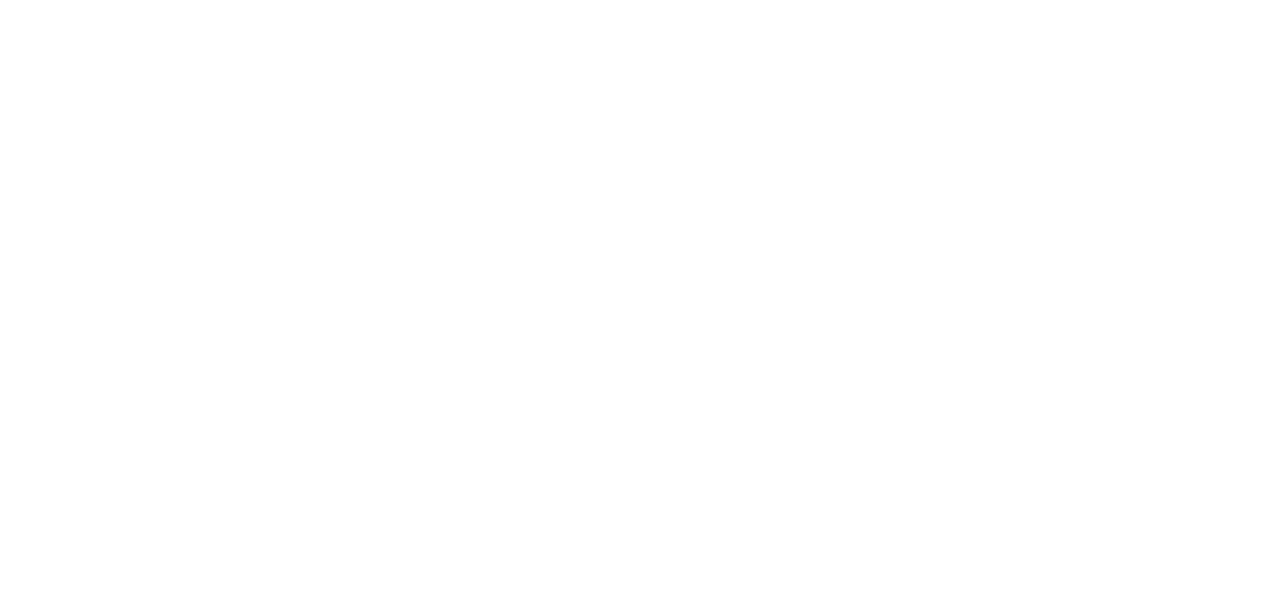
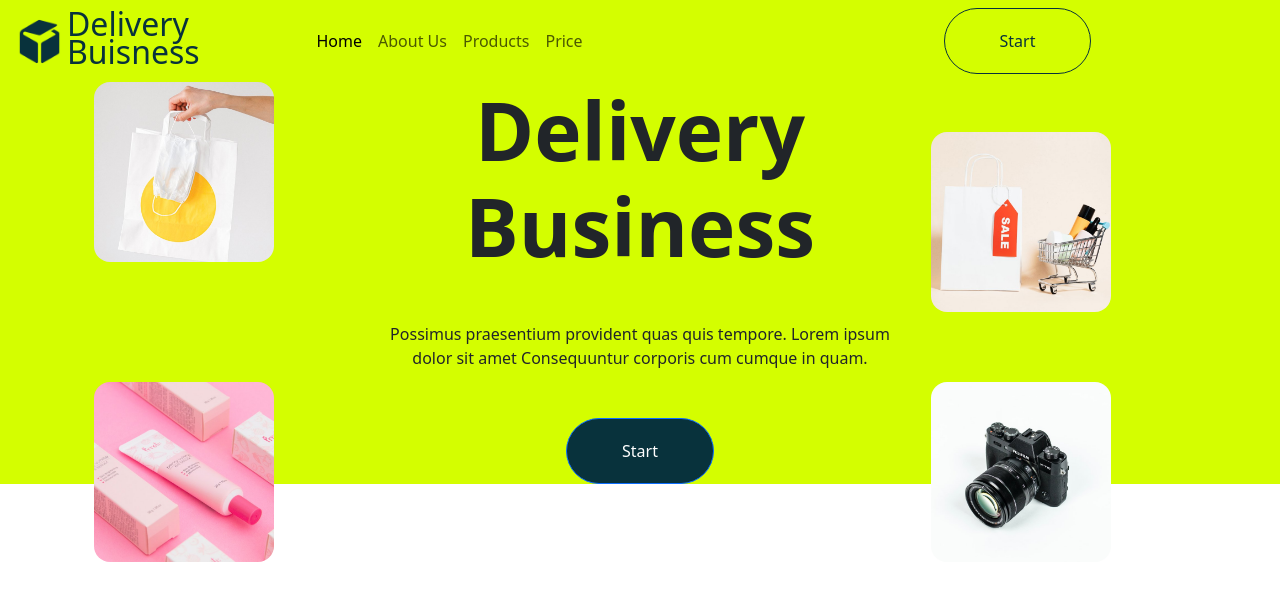
Before and after one commit to Milanoza/deliverybusiness, a website: page index.html in a window 1280 px wide. Drawn offline with nearby package versions, Linux system fonts and the light colour scheme.

Commit message:
files added

```diff
--- a/css/common.css
+++ b/css/common.css
@@ -1,5 +1,21 @@
 *{
     margin:0;
     padding: 0;
+}
+.page-color-1{
+    background-color: #d4fe00;
+}
+.text-color{
+    color:#08323C;
+}
+figure{
+    margin:0 !important;
+}
 
+#heroSection{
+    background-color: #d4fe00;
 }
+
+img{
+    object-fit: cover;
+}
--- a/css/style.css
+++ b/css/style.css
@@ -0,0 +1,43 @@
+/* navbar css */
+.logo-container{
+    width:120px;
+}
+.logo-container span{
+    line-height: 22px;
+}
+.nav-logo{
+    height: auto;
+    width: 55px;
+}
+.nav-btn{
+    padding: 20px 55px !important;
+    color:#08323C !important;
+    border-color: #08323C !important;
+}
+.btn-container a:hover{
+    color:white !important;
+    background-color: #08323C !important;
+}
+
+/* herosection */
+
+.image-wrapper1{
+    position:relative;
+    /* height: 500px; */
+}
+.hero-image{
+    position: absolute;
+    top:0;
+    left:0;
+    height: 180px;
+    width: 180px;
+    border-radius:16px;
+}
+.hero2{top:300px;}
+.hero3{ top:50px;}
+.hero4{top:300px;}
+.hero-btn{
+    padding: 20px 55px !important;
+    color: white !important;;
+    background: #08323c !important;;
+}
--- a/index.html
+++ b/index.html
@@ -6,8 +6,89 @@
     <title>Document</title>
     <link rel="stylesheet" href="./css/common.css">
     <link rel="stylesheet" href="./css/style.css">
+    <link href="./node_modules/bootstrap/dist/css/bootstrap.min.css" rel="stylesheet">
+    <link href="./node_modules/bootstrap-icons/font/bootstrap-icons.css" rel="stylesheet">
+    <script src="./node_modules/bootstrap/dist/js/bootstrap.bundle.min.js"></script>
 </head>
 <body>
+    <header class="header-container">
+        <nav class="navbar navbar-expand-lg  page-color-1">
+            <div class="container-fluid">
+                <div class="logo-container d-flex align-items-center">
+                    <figure>
+                        <img src="./assets/logo.png" alt="Logo" class="nav-logo">
+                    </figure>
+                    <span>
+                        <a href="#" class="text-decoration-none logo-text fs-2 text-color">
+                            Delivery Buisness
+                        </a>
+                    </span>
+                </div>
+                <button class="navbar-toggler" type="button" data-bs-toggle="collapse" data-bs-target="#navbarNav" aria-controls="navbarNav" aria-expanded="false" aria-label="Toggle navigation">
+                    <span class="navbar-toggler-icon"></span>
+                </button>
+                <div class="collapse navbar-collapse justify-content-around" id="navbarNav">
 
+                    <ul class="navbar-nav">
+                      <li class="nav-item">
+                        <a class="nav-link active" aria-current="page" href="#">Home</a>
+                      </li>
+                      <li class="nav-item">
+                        <a class="nav-link" href="#">About Us</a>
+                      </li>
+                      <li class="nav-item">
+                        <a class="nav-link" href="#">Products</a>
+                      </li>
+                      <li class="nav-item">
+                        <a class="nav-link" href="#">Price</a>
+                      </li>
+                    </ul>
+                    <div class="btn-container">
+                        <a href="javascript:void;" class="collapse navbar-collapse btn rounded-pill btn-outline-primary nav-btn">Start</a>
+                    </div>
+                </div>
+            </div>
+        </nav>
+    </header>
+    <main>
+        <section id="heroSection">
+            <div class="container page-color-1">
+                <div class="container">
+                    <div class="row justify-content-center">
+                        <div class="col-3 d-none d-xl-block">
+                            <div class="container image-wrapper1">
+                                <figure>
+                                    <img src="./assets/image1.jpg" alt="Image1" class="hero-image">
+                                </figure>
+                                <figure>
+                                    <img src="./assets/image3.jpg" alt="Image2" class="hero-image hero2">
+                                </figure>
+                            </div>
+                        </div>
+                        <div class="col-6 text-center">
+                            <h1 class="fw-bold display-1 mb-5">Delivery<br>
+                                Business
+                            </h1>
+                            <p class="mb-5">Possimus praesentium provident quas quis tempore. Lorem ipsum dolor sit amet
+                                Consequuntur corporis cum cumque in quam.</p>
+                            <div class="btn-container">
+                                <a href="javascript:void;" class="btn rounded-pill btn-outline-primary hero-btn">Start</a>
+                            </div>
+                        </div>
+                        <div class="col-3 d-none d-xl-block">
+                            <div class="container image-wrapper1">
+                                <figure>
+                                    <img src="./assets/image10.jpg" alt="Image1" class="hero-image hero3">
+                                </figure>
+                                <figure>
+                                    <img src="./assets/image7.jpg" alt="Image2" class="hero-image hero4">
+                                </figure>
+                            </div>
+                        </div>
+                    </div>
+                </div>
+            </div>
+        </section>
+    </main>
 </body>
 </html>
--- /dev/null
+++ b/package.json
@@ -0,0 +1,5 @@
+{
+  "dependencies": {
+    "bootstrap": "^5.3.2"
+  }
+}
```
Also changed, not shown: assets/image1.jpg (added), assets/image10.jpg (added), assets/image3.jpg (added), assets/image7.jpg (added), assets/logo.png (added), 1 other file.
